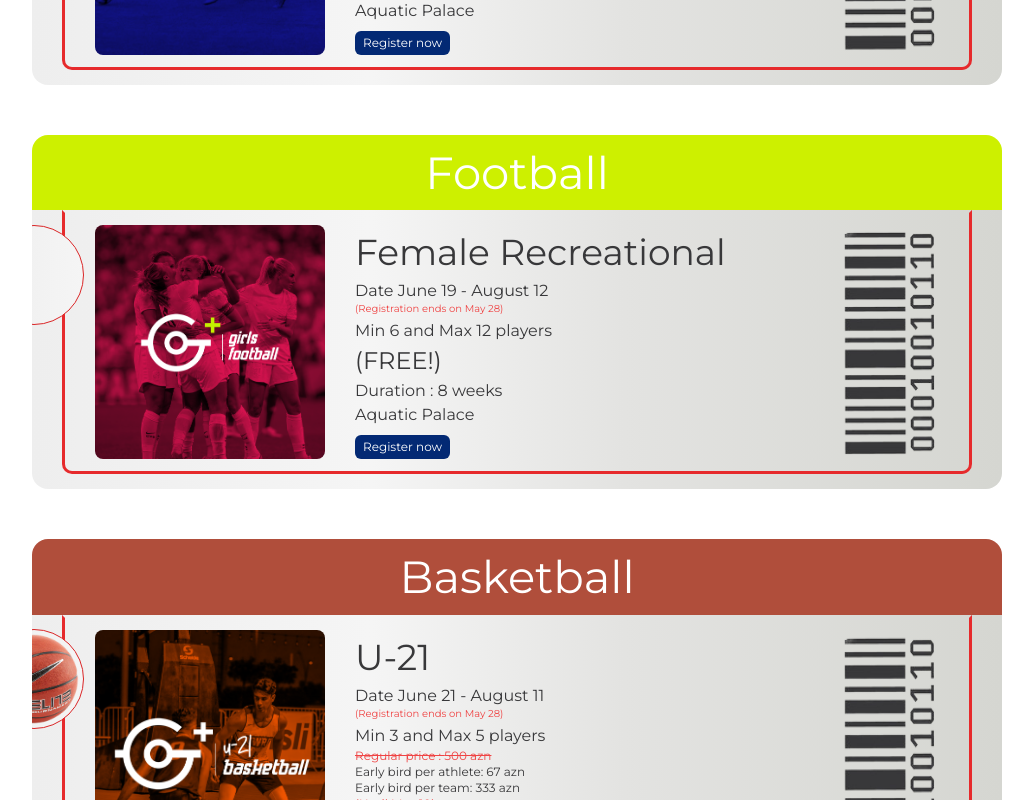
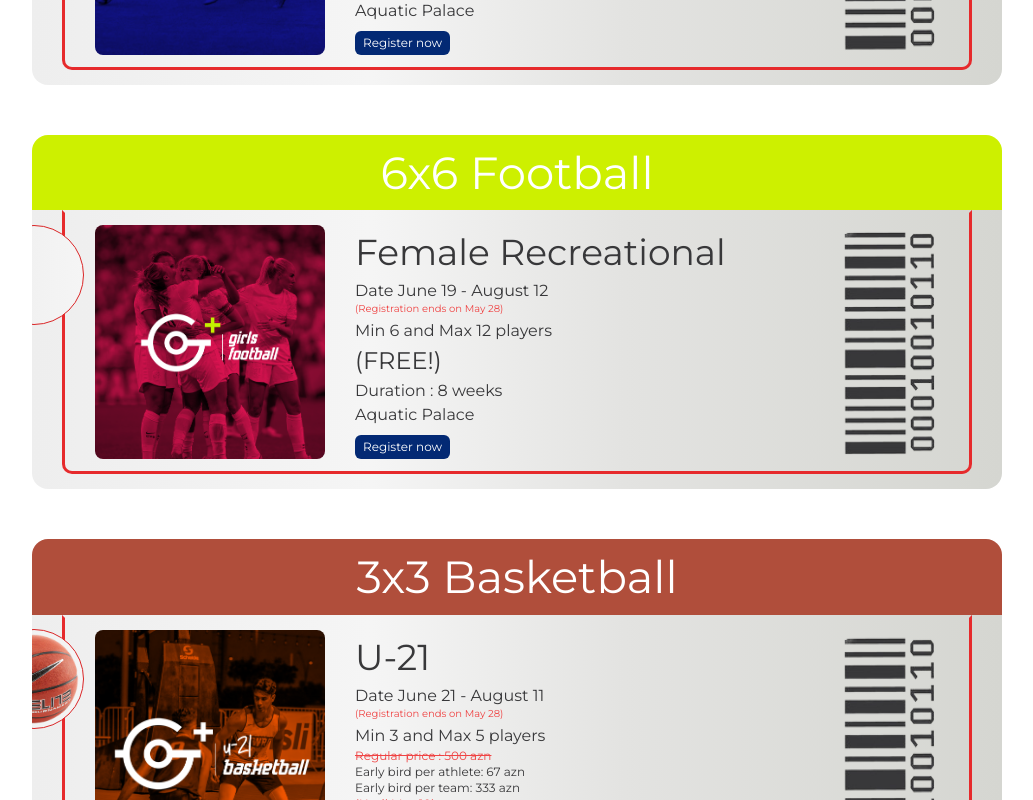
Before and after one commit to nasirmovlamov/goalplus, a Next.js app: page /sports-leagues in a window 1280 px wide. Shown: the part 1520-2320 px from the top of the page, without its empty margins (53-1086 px from the left). Built offline with nearby package versions, Linux system fonts and the light colour scheme.

Commit message:
feat: price cards

```diff
--- a/src/components/BasketballPriceCard.tsx
+++ b/src/components/BasketballPriceCard.tsx
@@ -51,7 +51,7 @@ export const BasketballPriceCard = ({
         <Image src={basketBall} width={100} height={100} alt="ball image" />
       </div>
       <h2 className="w-full flex flex-wrap justify-center py-1 text-[45px] bg-[#b04e3b] text-white text-center">
-        {sport}
+        3x3 Basketball
       </h2>
       <div
         className="flex flex-wrap relative justify-center   pb-2 px-[30px] pb-[15px]"
--- a/src/components/BeachVolleyballPriceCard.tsx
+++ b/src/components/BeachVolleyballPriceCard.tsx
@@ -53,7 +53,7 @@ export const BeachVolleyballPriceCard = ({
         <Image src={beachBall} width={100} height={100} alt="ball image" />
       </div>
       <h2 className="w-full flex flex-wrap justify-center py-1 text-[45px] bg-[#61B2D7] text-white text-center">
-        {sport}
+        Beach Volleyball
       </h2>
       <div
         className="flex relative justify-center   pb-2 px-[30px] pb-[15px]"
--- a/src/components/FootballPriceCard.tsx
+++ b/src/components/FootballPriceCard.tsx
@@ -60,7 +60,7 @@ export const FootballPriceCard = ({
           gender === "male" ? " bg-[#031E57] " : " bg-[#cdf000] "
         } text-white text-center`}
       >
-        {sport}
+        6x6 Football
       </h2>
       <div
         className="flex relative justify-center   pb-2 px-[30px] pb-[15px]"
```
